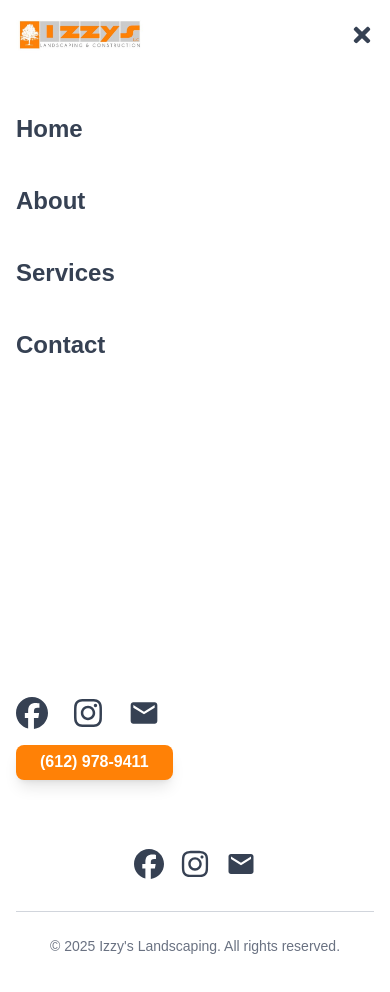
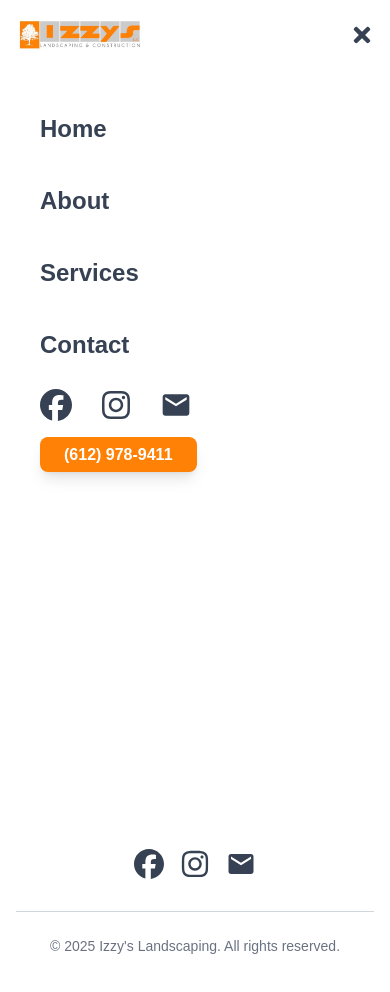
Before and after one commit to Pazzavala/izzys, a Next.js app: page /about in a window 390 px wide. Both pictures are taken after a click on the button "Open Menu". Shown: the top 992 px of the page. Built offline with nearby package versions, Linux system fonts and the light colour scheme.

Commit message:
Modified placement of socials and phone

```diff
--- a/components/home/layout/MobileMenu.tsx
+++ b/components/home/layout/MobileMenu.tsx
@@ -1,15 +1,15 @@
 "use client";
 
 import React, { useState, useEffect } from "react";
-import { FaBars, FaTimes } from "react-icons/fa"; // Import hamburger and close icons
-import { navLinks, socials } from "@/lib/data"; // Import your data
-import Button from "@/components/ui/Button"; // Import your button component
+import { FaBars, FaTimes } from "react-icons/fa";
+import { navLinks, socials } from "@/lib/data";
+import Button from "@/components/ui/Button";
 import Image from "next/image";
 import IzzysLogo from "@/public/assets/izzy_banner.jpg";
 import Link from "next/link";
 
 export default function MobileMenu() {
-  const [isOpen, setIsOpen] = useState(false); // State to manage menu open/close
+  const [isOpen, setIsOpen] = useState(false);
 
   // Prevent body scrolling when menu is open
   useEffect(() => {
@@ -78,7 +78,7 @@ export default function MobileMenu() {
           height: "calc(100vh - 69px)",
         }}
       >
-        <div className='container mx-auto px-4 py-8 h-full flex flex-col'>
+        <div className='container mx-auto px-10 py-8 h-full flex flex-col'>
           {/* Navigation Links */}
           <div className='flex flex-col gap-4'>
             {navLinks.map((navLink) => (
@@ -89,7 +89,7 @@ export default function MobileMenu() {
                     ? "/"
                     : navLink.name.toLowerCase()
                 }`}
-                className='block py-3 text-2xl font-bold hover:text-[#FF8106] transition-colors duration-200'
+                className='block py-3 text-2xl font-bold'
                 onClick={() => setIsOpen(false)} // Close menu on link click
               >
                 {navLink.name}
@@ -97,11 +97,8 @@ export default function MobileMenu() {
             ))}
           </div>
 
-          {/* Spacer to push social icons and button to bottom */}
-          <div className='flex-grow'></div>
-
           {/* Social Icons */}
-          <div className='flex gap-6 mt-4'>
+          <div className='flex gap-7 mt-4'>
             {socials.map((social) => (
               <Link
                 key={social.name}
@@ -109,7 +106,7 @@ export default function MobileMenu() {
                 target='_blank'
                 rel='noopener noreferrer'
                 aria-label={social.name}
-                className='text-gray-700 hover:text-[#FF8106] transition-colors duration-200'
+                className='text-gray-700'
               >
                 <social.icon
                   className='w-8 h-8'
```
